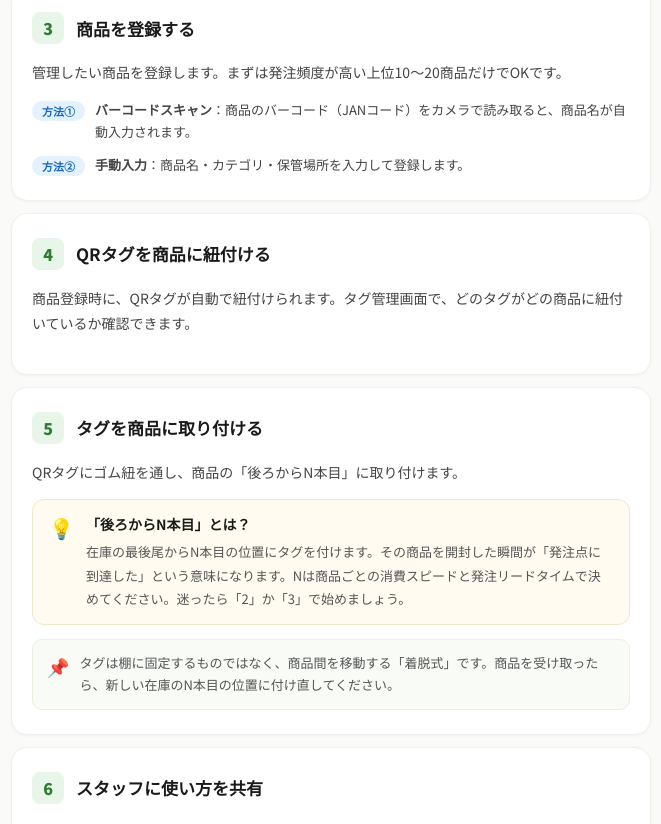
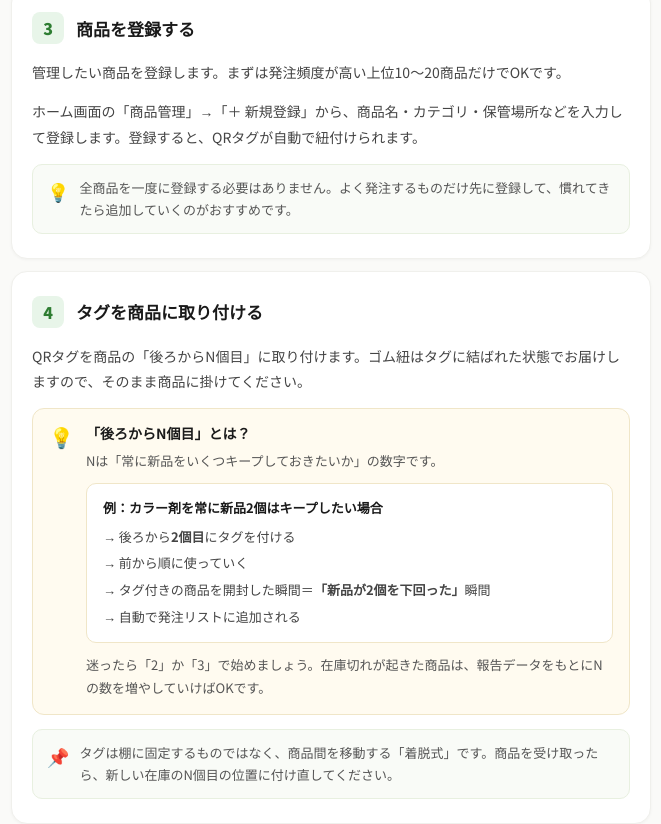
Before and after one commit to jsksrank/qr-order-demo, a Next.js app: page /guide in a window 1280 px wide. Shown: the part 916-1740 px from the top of the page, without its empty margins (309-970 px from the left). Built offline with nearby package versions, Linux system fonts and the light colour scheme.

Commit message:
Update page.js

```diff
--- a/app/guide/page.js
+++ b/app/guide/page.js
@@ -13,11 +13,11 @@ export default function OwnerGuidePage() {
   const faqs = [
     {
       q: 'タグを紛失・破損した場合は？',
-      a: '3段階で対応できます。① 予備タグを使う（お届け時にSKU数の20〜30%分の予備を同梱しています）。② 予備がなくなったら、LINEまたはメールで追加タグを注文できます。③ 緊急時は、アプリから普通紙に応急タグを印刷できます（今後対応予定）。'
+      a: '3段階で対応できます。① 予備タグを使う（お届け時に6枚の予備を同梱しています）。② 予備がなくなったら、LINEまたはメールで追加タグを注文できます。③ 緊急時は、アプリから普通紙に応急タグを印刷できます（今後対応予定）。'
     },
     {
-      q: '「後ろからN本目」のNはいくつにすべき？',
-      a: '一般的な目安は「残り2〜3本」です。発注から届くまでの消費量を考えて設定します。例えば、週2本消費する商品で発注から届くまで1週間なら、N=3（安全在庫込み）が適切です。最初は多めに設定し、在庫切れ報告のデータを見ながら調整するのがおすすめです。'
+      q: '「後ろからN個目」のNはいくつにすべき？',
+      a: '「常に新品をいくつ手元に置いておきたいか」がNの数字です。例えば、カラー剤を常に新品2個はキープしたいなら、後ろから2個目にタグを付けます。前から使っていき、タグ付きの商品を開封した瞬間＝新品が2個を下回った瞬間なので、自動で発注リストに追加されます。迷ったら「2」か「3」で始めて、在庫切れ報告のデータを見ながら調整するのがおすすめです。'
     },
     {
       q: 'スタッフは何人でも使える？',
@@ -29,7 +29,7 @@ export default function OwnerGuidePage() {
     },
     {
       q: 'バーコード（JAN）で商品登録できる？',
-      a: 'はい。商品登録画面でバーコードをスキャンすると、商品名が自動入力されます（対応している商品の場合）。手入力でも登録できます。'
+      a: '現在は手入力での登録のみとなっています。バーコードスキャンによる自動登録は今後のアップデートで対応予定です。'
     },
     {
       q: 'プランを変更したい',
@@ -169,11 +169,11 @@ export default function OwnerGuidePage() {
                 <div style={styles.checkList}>
                   <div style={styles.checkItem}>
                     <span style={styles.checkIcon}>✓</span>
-                    <span>QRタグ（プランに応じた枚数＋予備）</span>
+                    <span>QRタグ 36枚（30枚＋予備6枚）※ゴム紐付き</span>
                   </div>
                   <div style={styles.checkItem}>
                     <span style={styles.checkIcon}>✓</span>
-                    <span>ゴム紐（予備含む）</span>
+                    <span>予備のゴム紐（数本）</span>
                   </div>
                   <div style={styles.checkItem}>
                     <span style={styles.checkIcon}>✓</span>
@@ -206,18 +206,13 @@ export default function OwnerGuidePage() {
                 <p style={styles.guideText}>
                   管理したい商品を登録します。まずは発注頻度が高い上位10〜20商品だけでOKです。
                 </p>
-                <div style={styles.methodBox}>
-                  <div style={styles.methodItem}>
-                    <div style={styles.methodBadge}>方法①</div>
-                    <div style={styles.methodText}>
-                      <strong>バーコードスキャン</strong>：商品のバーコード（JANコード）をカメラで読み取ると、商品名が自動入力されます。
-                    </div>
-                  </div>
-                  <div style={styles.methodItem}>
-                    <div style={styles.methodBadge}>方法②</div>
-                    <div style={styles.methodText}>
-                      <strong>手動入力</strong>：商品名・カテゴリ・保管場所を入力して登録します。
-                    </div>
+                <p style={styles.guideText}>
+                  ホーム画面の「商品管理」→「＋ 新規登録」から、商品名・カテゴリ・保管場所などを入力して登録します。登録すると、QRタグが自動で紐付けられます。
+                </p>
+                <div style={styles.tipBox}>
+                  <div style={styles.tipIcon}>💡</div>
+                  <div style={styles.tipText}>
+                    全商品を一度に登録する必要はありません。よく発注するものだけ先に登録して、慣れてきたら追加していくのがおすすめです。
                   </div>
                 </div>
               </div>
@@ -227,12 +222,39 @@ export default function OwnerGuidePage() {
             <div style={styles.guideCard}>
               <div style={styles.guideStep}>
                 <div style={styles.guideStepNum}>4</div>
-                <h3 style={styles.guideStepTitle}>QRタグを商品に紐付ける</h3>
+                <h3 style={styles.guideStepTitle}>タグを商品に取り付ける</h3>
               </div>
               <div style={styles.guideBody}>
                 <p style={styles.guideText}>
-                  商品登録時に、QRタグが自動で紐付けられます。タグ管理画面で、どのタグがどの商品に紐付いているか確認できます。
+                  QRタグを商品の「後ろからN個目」に取り付けます。ゴム紐はタグに結ばれた状態でお届けしますので、そのまま商品に掛けてください。
                 </p>
+                <div style={styles.highlightBox}>
+                  <div style={styles.highlightIcon}>💡</div>
+                  <div>
+                    <p style={styles.highlightTitle}>「後ろからN個目」とは？</p>
+                    <p style={styles.highlightText}>
+                      Nは「常に新品をいくつキープしておきたいか」の数字です。
+                    </p>
+                    <div style={styles.exampleBox}>
+                      <p style={styles.exampleTitle}>例：カラー剤を常に新品2個はキープしたい場合</p>
+                      <div style={styles.exampleSteps}>
+                        <p style={styles.exampleStep}>→ 後ろから<strong>2個目</strong>にタグを付ける</p>
+                        <p style={styles.exampleStep}>→ 前から順に使っていく</p>
+                        <p style={styles.exampleStep}>→ タグ付きの商品を開封した瞬間＝<strong>「新品が2個を下回った」</strong>瞬間</p>
+                        <p style={styles.exampleStep}>→ 自動で発注リストに追加される</p>
+                      </div>
+                    </div>
+                    <p style={{...styles.highlightText, marginTop: 10}}>
+                      迷ったら「2」か「3」で始めましょう。在庫切れが起きた商品は、報告データをもとにNの数を増やしていけばOKです。
+                    </p>
+                  </div>
+                </div>
+                <div style={styles.tipBox}>
+                  <div style={styles.tipIcon}>📌</div>
+                  <div style={styles.tipText}>
+                    タグは棚に固定するものではなく、商品間を移動する「着脱式」です。商品を受け取ったら、新しい在庫のN個目の位置に付け直してください。
+                  </div>
+                </div>
               </div>
             </div>
 
@@ -240,34 +262,6 @@ export default function OwnerGuidePage() {
             <div style={styles.guideCard}>
               <div style={styles.guideStep}>
                 <div style={styles.guideStepNum}>5</div>
-                <h3 style={styles.guideStepTitle}>タグを商品に取り付ける</h3>
-              </div>
-              <div style={styles.guideBody}>
-                <p style={styles.guideText}>
-                  QRタグにゴム紐を通し、商品の「後ろからN本目」に取り付けます。
-                </p>
-                <div style={styles.highlightBox}>
-                  <div style={styles.highlightIcon}>💡</div>
-                  <div>
-                    <p style={styles.highlightTitle}>「後ろからN本目」とは？</p>
-                    <p style={styles.highlightText}>
-                      在庫の最後尾からN本目の位置にタグを付けます。その商品を開封した瞬間が「発注点に到達した」という意味になります。Nは商品ごとの消費スピードと発注リードタイムで決めてください。迷ったら「2」か「3」で始めましょう。
-                    </p>
-                  </div>
-                </div>
-                <div style={styles.tipBox}>
-                  <div style={styles.tipIcon}>📌</div>
-                  <div style={styles.tipText}>
-                    タグは棚に固定するものではなく、商品間を移動する「着脱式」です。商品を受け取ったら、新しい在庫のN本目の位置に付け直してください。
-                  </div>
-                </div>
-              </div>
-            </div>
-
-            {/* Step 6 */}
-            <div style={styles.guideCard}>
-              <div style={styles.guideStep}>
-                <div style={styles.guideStepNum}>6</div>
                 <h3 style={styles.guideStepTitle}>スタッフに使い方を共有</h3>
               </div>
               <div style={styles.guideBody}>
@@ -314,7 +308,7 @@ export default function OwnerGuidePage() {
                   <div style={{...styles.dailyNum, background: '#FFF3E0', color: '#E65100'}}>3</div>
                   <div>
                     <p style={styles.dailyStepTitle}>商品が届いたら → タップで受取 → タグ付け直し</p>
-                    <p style={styles.dailyStepSub}>受取画面で商品をタップし、タグを新在庫のN本目に移動</p>
+                    <p style={styles.dailyStepSub}>受取画面で商品をタップし、タグを新在庫のN個目に移動</p>
                   </div>
                 </div>
               </div>
@@ -340,7 +334,7 @@ export default function OwnerGuidePage() {
             <div style={styles.guideCard}>
               <h3 style={styles.dailyTitle}>在庫切れが起きたとき</h3>
               <p style={styles.guideText}>
-                タグが付いていなかった商品が切れてしまった場合は、アプリのホーム画面から「欠品報告」を行ってください。報告データが蓄積されると、システムが最適な発注点（N本目）を提案します。
+                タグが付いていなかった商品が切れてしまった場合は、アプリのホーム画面から「欠品報告」を行ってください。報告データが蓄積されると、システムが最適な発注点（N個目）を提案します。
               </p>
               <div style={styles.tipBox}>
                 <div style={styles.tipIcon}>📊</div>
@@ -819,6 +813,31 @@ const styles = {
     lineHeight: 1.8,
   },
 
+  // Example box (inside highlight)
+  exampleBox: {
+    background: '#fff',
+    border: '1px solid #F0E6C8',
+    borderRadius: 10,
+    padding: '14px 16px',
+    marginTop: 10,
+  },
+  exampleTitle: {
+    fontSize: 13,
+    fontWeight: 700,
+    color: '#1a1a1a',
+    marginBottom: 10,
+  },
+  exampleSteps: {
+    display: 'flex',
+    flexDirection: 'column',
+    gap: 6,
+  },
+  exampleStep: {
+    fontSize: 13,
+    color: '#444',
+    lineHeight: 1.6,
+  },
+
   // Tip box
   tipBox: {
     display: 'flex',
```
